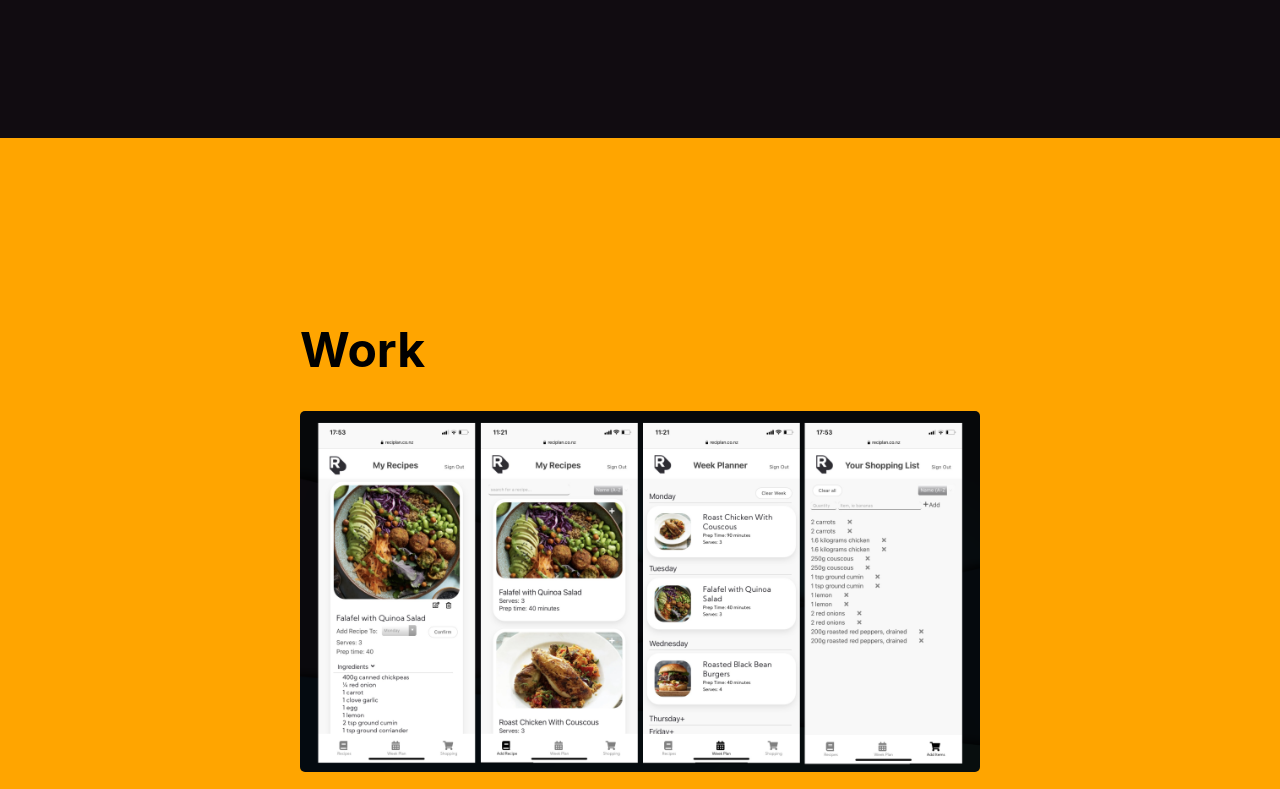
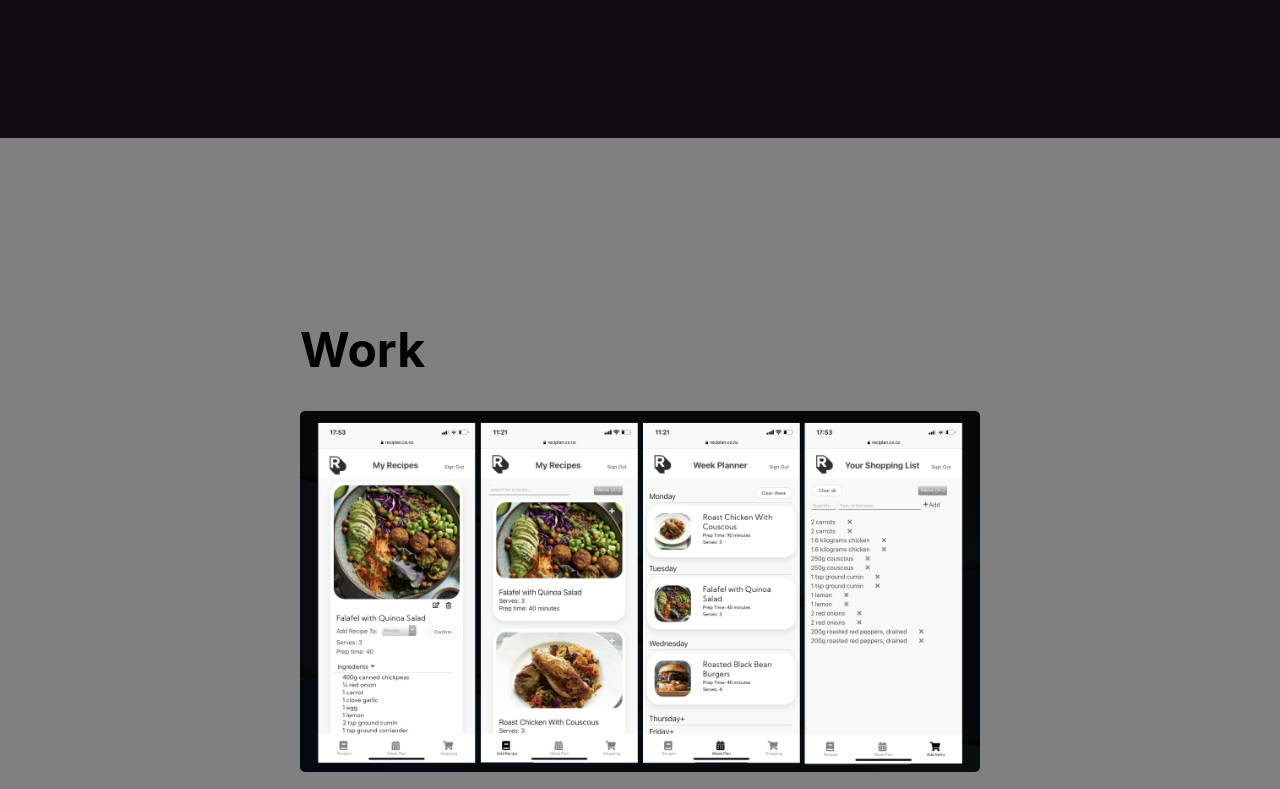
Before and after one commit to michael-rua/portfolio, a React (Create React App) app: page / in a window 1280 px wide. Shown: the part 2680-3469 px from the top of the page. Built offline with nearby package versions, Linux system fonts and the light colour scheme; a web font is replaced by a local one.

Commit message:
change color

```diff
--- a/src/styles/section.css
+++ b/src/styles/section.css
@@ -25,7 +25,7 @@
 }
 
 .work {
-  background-color: orange;
+  background-color:  gray;
   min-height: 80vh;
 }
 .work-img {
```
Also changed, not shown: src/Work.jsx (line endings or trailing spaces).
